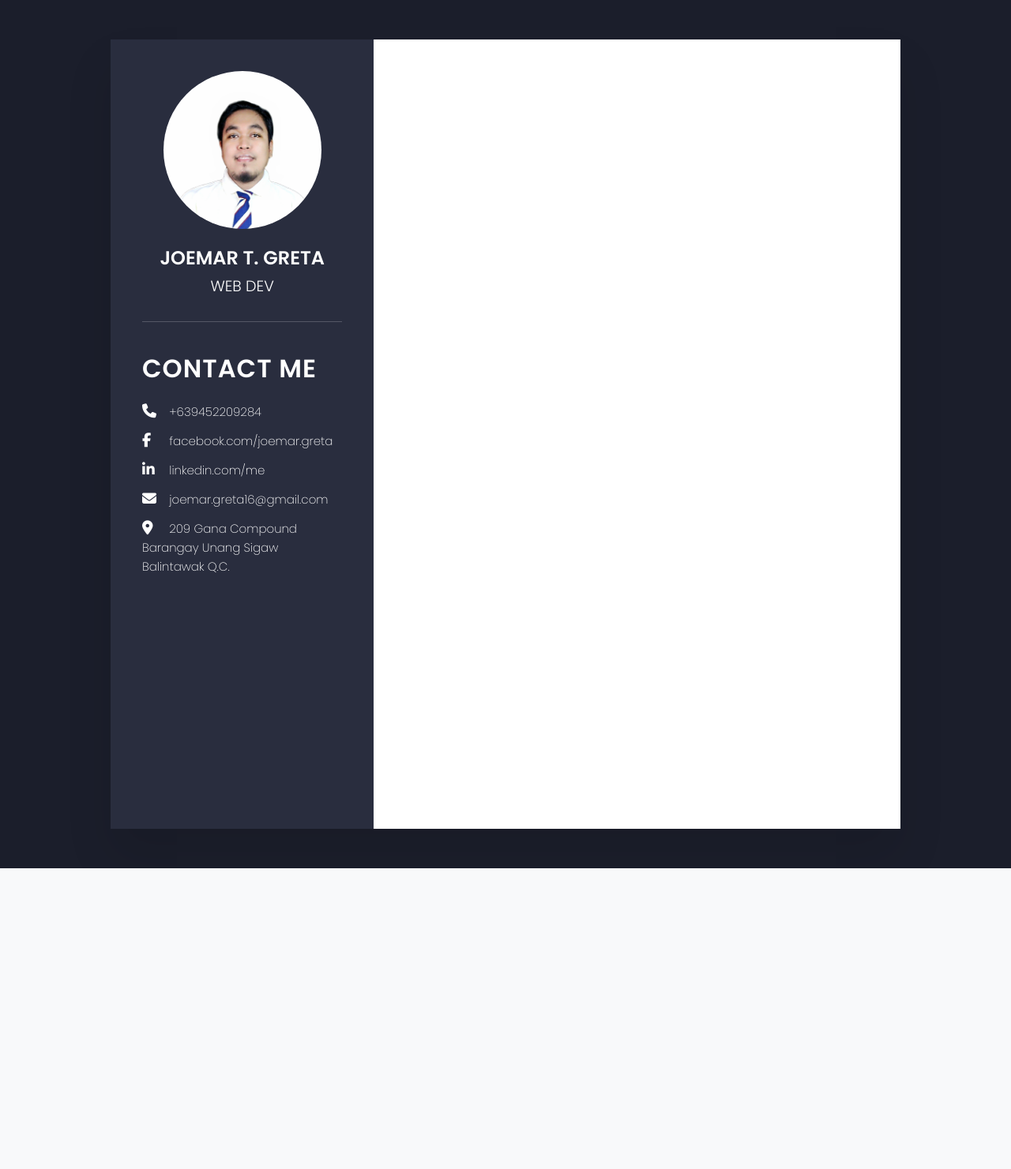
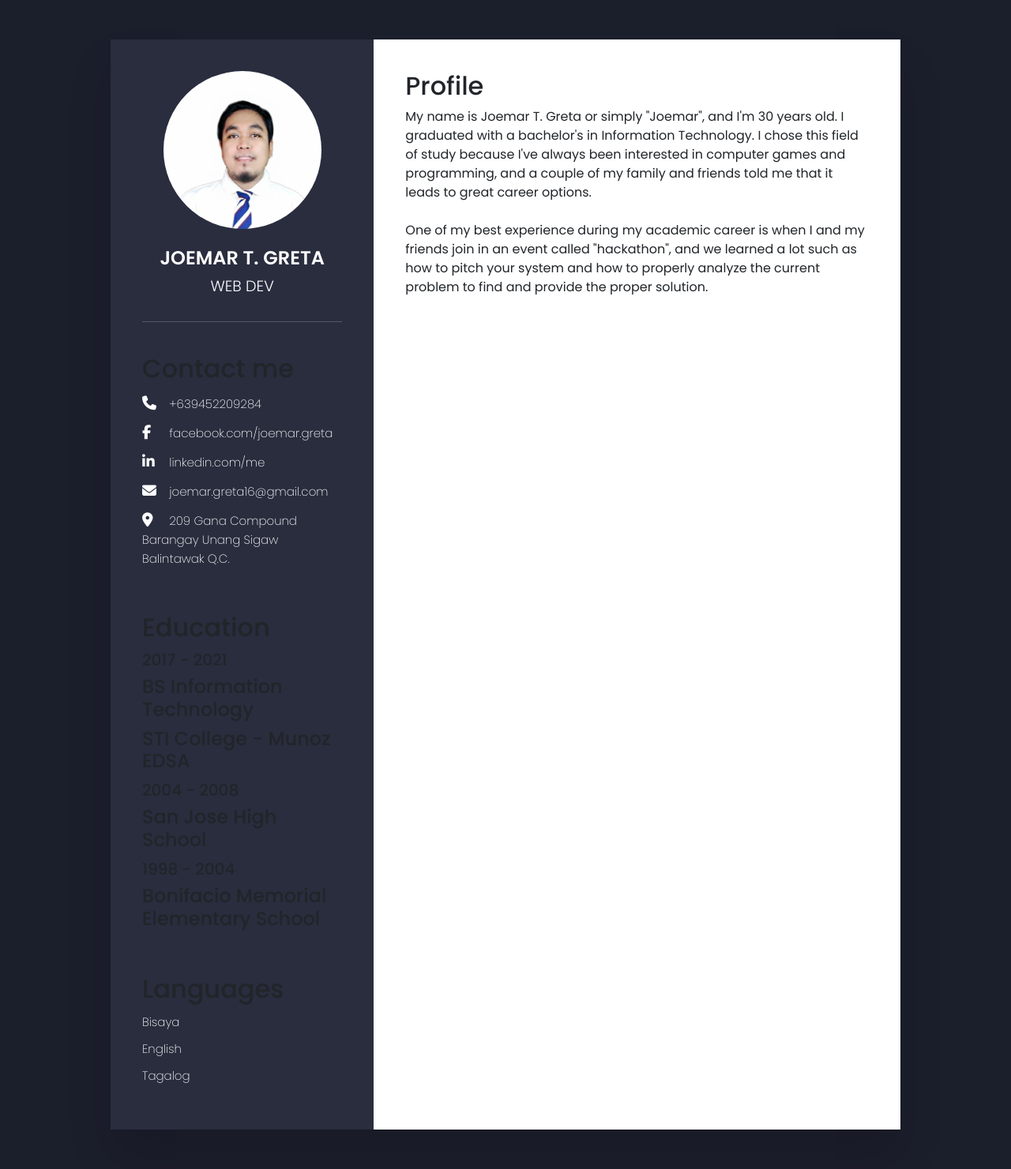
Before and after one commit to joemargreta16/ShareItBlog, a Django app: page /portfolio/ in a window 1280 px wide. Shown: the part 66-1547 px from the top of the page at 79% size. Before the commit the page ends 1166 px from the top, so only its background shows below. Run offline with Django 3.2, Linux system fonts and the light colour scheme; parts of the project's set-up code (start-up, migrations or seed data) failed here and were passed over; some libraries are stand-ins or nearby versions.

Commit message:
Education, Languages, and Profile added

```diff
--- a/templates/pages/portfolio.html
+++ b/templates/pages/portfolio.html
@@ -25,6 +25,7 @@
     {% include 'pages/navbar.html' %}
     <div class="portfolio-body">
         <div class="portfolio-container">
+            <!-- left side -->
             <div class="left-side">
                 <div class="profile">
                     <div class="profile-img">
@@ -32,8 +33,9 @@
                     </div>
                     <h2>Joemar T. Greta<br><span>Web Dev</span></h2>
                 </div>
+                <!-- contact info -->
                 <div class="contact">
-                    <h2 class="title">Contact me</h2>
+                    <h2 class="title1">Contact me</h2>
                     <ul>
                         <li>
                             <span class="icon"><i class="fas fa-phone" aria-hidden="true"></i></span>
@@ -57,8 +59,71 @@
                         </li>
                     </ul>
                 </div>
+                <!-- end of contct info -->
+                <!-- education background -->
+                <div class="contact education">
+                    <h2 class="title1">Education</h2>
+                    <ul>
+                        <li>
+                            <h5>2017 - 2021</h5>
+                            <h4>BS Information Technology</h4>
+                            <h4>STI College - Munoz EDSA</h4>
+                        </li>
+                        <li>
+                            <h5>2004 - 2008</h5>
+                            <h4>San Jose High School</h4>
+                        </li>
+                        <li>
+                            <h5>1998 - 2004</h5>
+                            <h4>Bonifacio Memorial Elementary School</h4>
+                        </li>
+                    </ul>
+                </div>
+                <!-- end of education background -->
+                <!-- education background -->
+                <div class="contact language">
+                    <h2 class="title1">Languages</h2>
+                    <ul>
+                        <li>
+                            <span class="text">Bisaya</span>
+                            <span class="percent">
+                                <div style="width: 5%;"></div>
+                            </span>
+                        </li>
+                        <li>
+                            <span class="text">English</span>
+                            <span class="percent">
+                                <div style="width: 85%;"></div>
+                            </span>
+                        </li>
+                        <li>
+                            <span class="text">Tagalog</span>
+                            <span class="percent">
+                                <div style="width: 100%;"></div>
+                            </span>
+                        </li>
+                    </ul>
+                </div>
+                <!-- end of education background -->
             </div>
-            <div class="right-side"></div>
+            <!-- end of left side -->
+            <!-- right side -->
+            <div class="right-side">
+                <!-- profile -->
+                <My class="about">
+                    <h2 class="title2">Profile</h2>
+                    <p>My name is Joemar T. Greta or simply "Joemar", and I'm 30 years old.
+                    I graduated with a bachelor's in Information Technology.
+                    I chose this field of study because I've always been interested in computer games
+                    and programming, and a couple of my family and friends told me that it leads to great career options.
+                    <br><br>
+                    One of my best experience during my academic career is when I and my friends join in an event
+                    called "hackathon", and we learned a lot such as how to pitch your system and how to properly
+                    analyze the current problem to find and provide the proper solution.</p>
+                </div>
+                <!-- end of profile -->
+            </div>
+            <!-- end of right side -->
         </div>
     </div>
     {% include 'pages/scripts.html' %}
```
